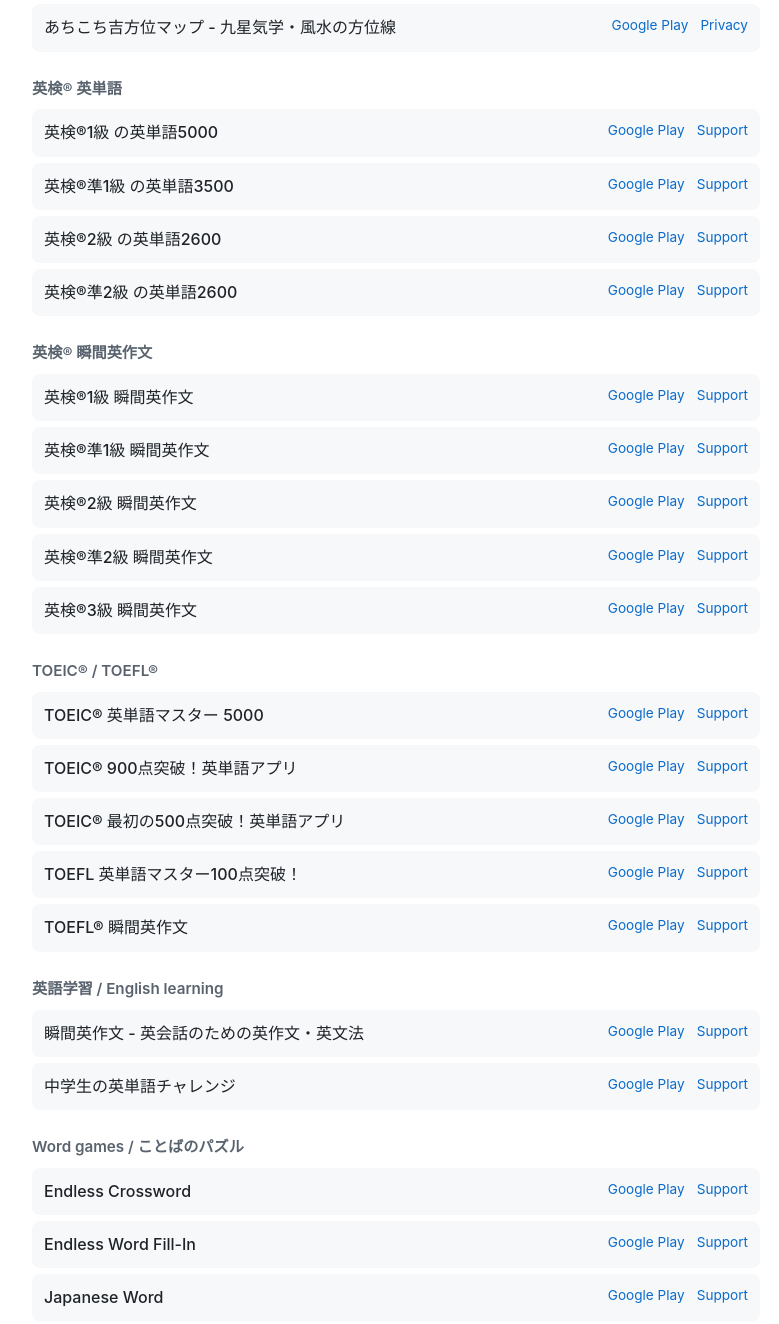
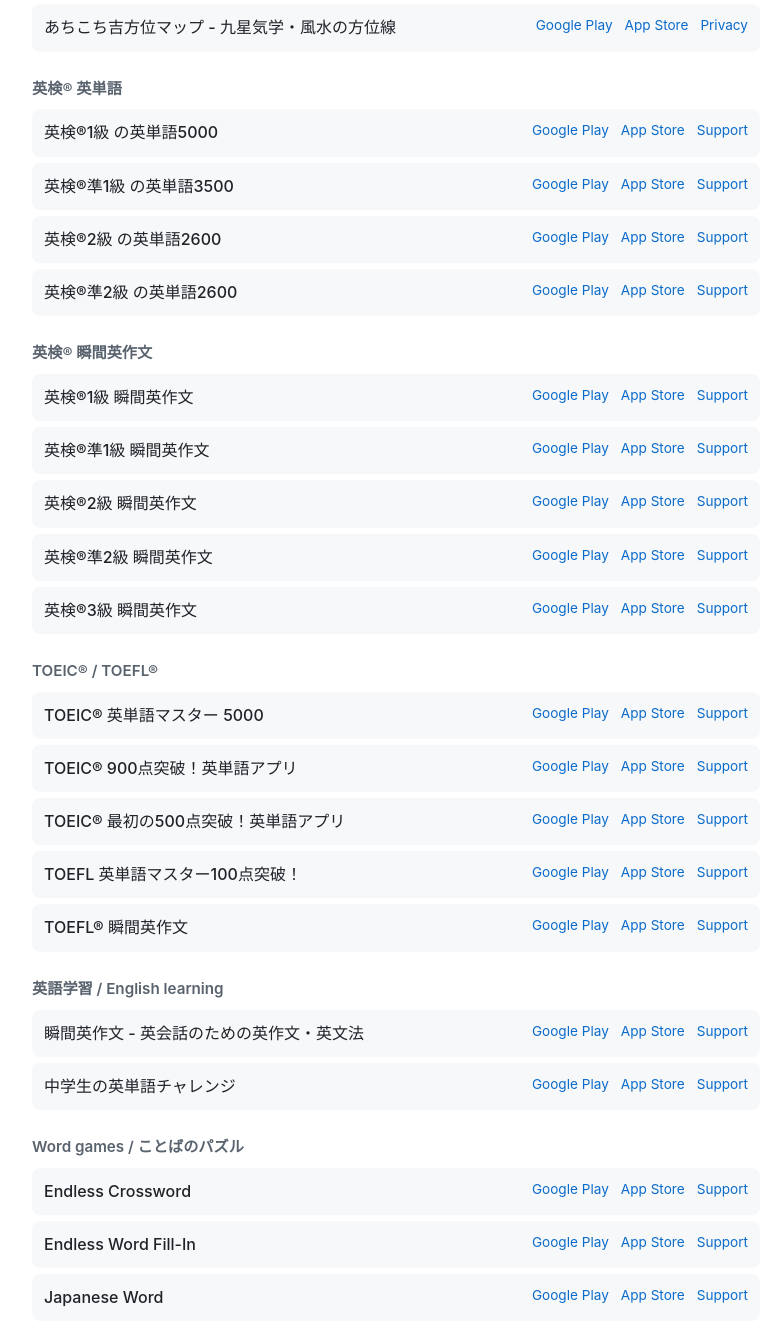
Before and after one commit to MasayukiSuda/daasuu.com, a plain HTML site: page index.html in a window 1280 px wide. Shown: the part 340-1664 px from the top of the page, without its empty margins (244-1023 px from the left). Drawn offline with Linux system fonts and the light colour scheme.

Commit message:
iOS アプリの App Store リンクを載せる

```diff
--- a/index.html
+++ b/index.html
@@ -70,46 +70,46 @@
 
     <h3>風水・方位 / Feng shui</h3>
     <ul class="apps">
-      <li><span class="name">あちこち吉方位マップ - 九星気学・風水の方位線</span><span class="links"><a href="https://play.google.com/store/apps/details?id=com.daasuu.achikochikichihoui">Google Play</a><a href="https://masayukisuda.github.io/achikochi/privacy-policy.html">Privacy</a></span></li>
+      <li><span class="name">あちこち吉方位マップ - 九星気学・風水の方位線</span><span class="links"><a href="https://play.google.com/store/apps/details?id=com.daasuu.achikochikichihoui">Google Play</a><a href="https://apps.apple.com/jp/app/id953373015">App Store</a><a href="https://masayukisuda.github.io/achikochi/privacy-policy.html">Privacy</a></span></li>
     </ul>
 
     <h3>英検® 英単語</h3>
     <ul class="apps">
-      <li><span class="name">英検®1級 の英単語5000</span><span class="links"><a href="https://play.google.com/store/apps/details?id=com.daasuu.eiken1">Google Play</a><a href="https://masayukisuda.github.io/eiken1/">Support</a></span></li>
-      <li><span class="name">英検®準1級 の英単語3500</span><span class="links"><a href="https://play.google.com/store/apps/details?id=com.daasuu.eiken1pre">Google Play</a><a href="https://masayukisuda.github.io/eiken1pre/">Support</a></span></li>
-      <li><span class="name">英検®2級 の英単語2600</span><span class="links"><a href="https://play.google.com/store/apps/details?id=com.daasuu.eiken2">Google Play</a><a href="https://masayukisuda.github.io/eiken2/">Support</a></span></li>
-      <li><span class="name">英検®準2級 の英単語2600</span><span class="links"><a href="https://play.google.com/store/apps/details?id=com.daasuu.eiken2pre">Google Play</a><a href="https://masayukisuda.github.io/eiken2pre/">Support</a></span></li>
+      <li><span class="name">英検®1級 の英単語5000</span><span class="links"><a href="https://play.google.com/store/apps/details?id=com.daasuu.eiken1">Google Play</a><a href="https://apps.apple.com/jp/app/id6745902864">App Store</a><a href="https://masayukisuda.github.io/eiken1/">Support</a></span></li>
+      <li><span class="name">英検®準1級 の英単語3500</span><span class="links"><a href="https://play.google.com/store/apps/details?id=com.daasuu.eiken1pre">Google Play</a><a href="https://apps.apple.com/jp/app/id6746671614">App Store</a><a href="https://masayukisuda.github.io/eiken1pre/">Support</a></span></li>
+      <li><span class="name">英検®2級 の英単語2600</span><span class="links"><a href="https://play.google.com/store/apps/details?id=com.daasuu.eiken2">Google Play</a><a href="https://apps.apple.com/jp/app/id6747835469">App Store</a><a href="https://masayukisuda.github.io/eiken2/">Support</a></span></li>
+      <li><span class="name">英検®準2級 の英単語2600</span><span class="links"><a href="https://play.google.com/store/apps/details?id=com.daasuu.eiken2pre">Google Play</a><a href="https://apps.apple.com/jp/app/id6832014505">App Store</a><a href="https://masayukisuda.github.io/eiken2pre/">Support</a></span></li>
     </ul>
 
     <h3>英検® 瞬間英作文</h3>
     <ul class="apps">
-      <li><span class="name">英検®1級 瞬間英作文</span><span class="links"><a href="https://play.google.com/store/apps/details?id=com.daasuu.eiken1eisakubun">Google Play</a><a href="https://masayukisuda.github.io/eiken1eisakubun/">Support</a></span></li>
-      <li><span class="name">英検®準1級 瞬間英作文</span><span class="links"><a href="https://play.google.com/store/apps/details?id=com.daasuu.eikenpre1eisakubun">Google Play</a><a href="https://masayukisuda.github.io/eikenpre1eisakubun/">Support</a></span></li>
-      <li><span class="name">英検®2級 瞬間英作文</span><span class="links"><a href="https://play.google.com/store/apps/details?id=com.daasuu.eiken2eisakubun">Google Play</a><a href="https://masayukisuda.github.io/eiken2eisakubun/">Support</a></span></li>
-      <li><span class="name">英検®準2級 瞬間英作文</span><span class="links"><a href="https://play.google.com/store/apps/details?id=com.daasuu.eikenpre2eisakubun">Google Play</a><a href="https://masayukisuda.github.io/eikenpre2eisakubun/">Support</a></span></li>
-      <li><span class="name">英検®3級 瞬間英作文</span><span class="links"><a href="https://play.google.com/store/apps/details?id=com.theoriatec.eiken3eisakubun">Google Play</a><a href="https://masayukisuda.github.io/eiken3eisakubun/">Support</a></span></li>
+      <li><span class="name">英検®1級 瞬間英作文</span><span class="links"><a href="https://play.google.com/store/apps/details?id=com.daasuu.eiken1eisakubun">Google Play</a><a href="https://apps.apple.com/jp/app/id6819562986">App Store</a><a href="https://masayukisuda.github.io/eiken1eisakubun/">Support</a></span></li>
+      <li><span class="name">英検®準1級 瞬間英作文</span><span class="links"><a href="https://play.google.com/store/apps/details?id=com.daasuu.eikenpre1eisakubun">Google Play</a><a href="https://apps.apple.com/jp/app/id6818533417">App Store</a><a href="https://masayukisuda.github.io/eikenpre1eisakubun/">Support</a></span></li>
+      <li><span class="name">英検®2級 瞬間英作文</span><span class="links"><a href="https://play.google.com/store/apps/details?id=com.daasuu.eiken2eisakubun">Google Play</a><a href="https://apps.apple.com/jp/app/id6816637340">App Store</a><a href="https://masayukisuda.github.io/eiken2eisakubun/">Support</a></span></li>
+      <li><span class="name">英検®準2級 瞬間英作文</span><span class="links"><a href="https://play.google.com/store/apps/details?id=com.daasuu.eikenpre2eisakubun">Google Play</a><a href="https://apps.apple.com/jp/app/id6816387263">App Store</a><a href="https://masayukisuda.github.io/eikenpre2eisakubun/">Support</a></span></li>
+      <li><span class="name">英検®3級 瞬間英作文</span><span class="links"><a href="https://play.google.com/store/apps/details?id=com.theoriatec.eiken3eisakubun">Google Play</a><a href="https://apps.apple.com/jp/app/id6811269129">App Store</a><a href="https://masayukisuda.github.io/eiken3eisakubun/">Support</a></span></li>
     </ul>
 
     <h3>TOEIC® / TOEFL®</h3>
     <ul class="apps">
-      <li><span class="name">TOEIC® 英単語マスター 5000</span><span class="links"><a href="https://play.google.com/store/apps/details?id=com.daasuu.englishwordsfortoeic">Google Play</a><a href="https://masayukisuda.github.io/englishwordfortoeic/">Support</a></span></li>
-      <li><span class="name">TOEIC® 900点突破！英単語アプリ</span><span class="links"><a href="https://play.google.com/store/apps/details?id=com.daasuu.englishwordsfortoeic900">Google Play</a><a href="https://masayukisuda.github.io/englishwordfortoeic900/">Support</a></span></li>
-      <li><span class="name">TOEIC® 最初の500点突破！英単語アプリ</span><span class="links"><a href="https://play.google.com/store/apps/details?id=com.daasuu.englishwordsfortoeic500">Google Play</a><a href="https://masayukisuda.github.io/englishwordfortoeic500/">Support</a></span></li>
-      <li><span class="name">TOEFL 英単語マスター100点突破！</span><span class="links"><a href="https://play.google.com/store/apps/details?id=com.daasuu.tofle">Google Play</a><a href="https://masayukisuda.github.io/toefl/">Support</a></span></li>
-      <li><span class="name">TOEFL® 瞬間英作文</span><span class="links"><a href="https://play.google.com/store/apps/details?id=com.daasuu.tofleeisakubun">Google Play</a><a href="https://masayukisuda.github.io/academiceisakubun/">Support</a></span></li>
+      <li><span class="name">TOEIC® 英単語マスター 5000</span><span class="links"><a href="https://play.google.com/store/apps/details?id=com.daasuu.englishwordsfortoeic">Google Play</a><a href="https://apps.apple.com/jp/app/id6654851711">App Store</a><a href="https://masayukisuda.github.io/englishwordfortoeic/">Support</a></span></li>
+      <li><span class="name">TOEIC® 900点突破！英単語アプリ</span><span class="links"><a href="https://play.google.com/store/apps/details?id=com.daasuu.englishwordsfortoeic900">Google Play</a><a href="https://apps.apple.com/jp/app/id6739714395">App Store</a><a href="https://masayukisuda.github.io/englishwordfortoeic900/">Support</a></span></li>
+      <li><span class="name">TOEIC® 最初の500点突破！英単語アプリ</span><span class="links"><a href="https://play.google.com/store/apps/details?id=com.daasuu.englishwordsfortoeic500">Google Play</a><a href="https://apps.apple.com/jp/app/id6739863212">App Store</a><a href="https://masayukisuda.github.io/englishwordfortoeic500/">Support</a></span></li>
+      <li><span class="name">TOEFL 英単語マスター100点突破！</span><span class="links"><a href="https://play.google.com/store/apps/details?id=com.daasuu.tofle">Google Play</a><a href="https://apps.apple.com/jp/app/id6742224130">App Store</a><a href="https://masayukisuda.github.io/toefl/">Support</a></span></li>
+      <li><span class="name">TOEFL® 瞬間英作文</span><span class="links"><a href="https://play.google.com/store/apps/details?id=com.daasuu.tofleeisakubun">Google Play</a><a href="https://apps.apple.com/jp/app/id6824114652">App Store</a><a href="https://masayukisuda.github.io/academiceisakubun/">Support</a></span></li>
     </ul>
 
     <h3>英語学習 / English learning</h3>
     <ul class="apps">
-      <li><span class="name">瞬間英作文 - 英会話のための英作文・英文法</span><span class="links"><a href="https://play.google.com/store/apps/details?id=com.daasuu.english_composition_flutter">Google Play</a><a href="https://masayukisuda.github.io/englishCompositionFlutter/">Support</a></span></li>
-      <li><span class="name">中学生の英単語チャレンジ</span><span class="links"><a href="https://play.google.com/store/apps/details?id=com.daasuu.englishWordsForHighSchool.english_words_for_junior_high_school">Google Play</a><a href="https://masayukisuda.github.io/englishwordforjuniorhighschool/">Support</a></span></li>
+      <li><span class="name">瞬間英作文 - 英会話のための英作文・英文法</span><span class="links"><a href="https://play.google.com/store/apps/details?id=com.daasuu.english_composition_flutter">Google Play</a><a href="https://apps.apple.com/jp/app/id6782247269">App Store</a><a href="https://masayukisuda.github.io/englishCompositionFlutter/">Support</a></span></li>
+      <li><span class="name">中学生の英単語チャレンジ</span><span class="links"><a href="https://play.google.com/store/apps/details?id=com.daasuu.englishWordsForHighSchool.english_words_for_junior_high_school">Google Play</a><a href="https://apps.apple.com/jp/app/id6748364075">App Store</a><a href="https://masayukisuda.github.io/englishwordforjuniorhighschool/">Support</a></span></li>
     </ul>
 
     <h3>Word games / ことばのパズル</h3>
     <ul class="apps">
-      <li><span class="name">Endless Crossword</span><span class="links"><a href="https://play.google.com/store/apps/details?id=com.daasuu.endlessCrossword">Google Play</a><a href="https://masayukisuda.github.io/endlesscrossword/">Support</a></span></li>
-      <li><span class="name">Endless Word Fill-In</span><span class="links"><a href="https://play.google.com/store/apps/details?id=com.daasuu.endlessWordFillIn">Google Play</a><a href="https://masayukisuda.github.io/endlesswordfillin/">Support</a></span></li>
-      <li><span class="name">Japanese Word</span><span class="links"><a href="https://play.google.com/store/apps/details?id=com.daasuu.japanesewordforenglish">Google Play</a><a href="https://masayukisuda.github.io/japanesewordforenglish/">Support</a></span></li>
+      <li><span class="name">Endless Crossword</span><span class="links"><a href="https://play.google.com/store/apps/details?id=com.daasuu.endlessCrossword">Google Play</a><a href="https://apps.apple.com/jp/app/id6821759593">App Store</a><a href="https://masayukisuda.github.io/endlesscrossword/">Support</a></span></li>
+      <li><span class="name">Endless Word Fill-In</span><span class="links"><a href="https://play.google.com/store/apps/details?id=com.daasuu.endlessWordFillIn">Google Play</a><a href="https://apps.apple.com/jp/app/id6824110342">App Store</a><a href="https://masayukisuda.github.io/endlesswordfillin/">Support</a></span></li>
+      <li><span class="name">Japanese Word</span><span class="links"><a href="https://play.google.com/store/apps/details?id=com.daasuu.japanesewordforenglish">Google Play</a><a href="https://apps.apple.com/jp/app/id6806730304">App Store</a><a href="https://masayukisuda.github.io/japanesewordforenglish/">Support</a></span></li>
     </ul>
   </section>
 
```
